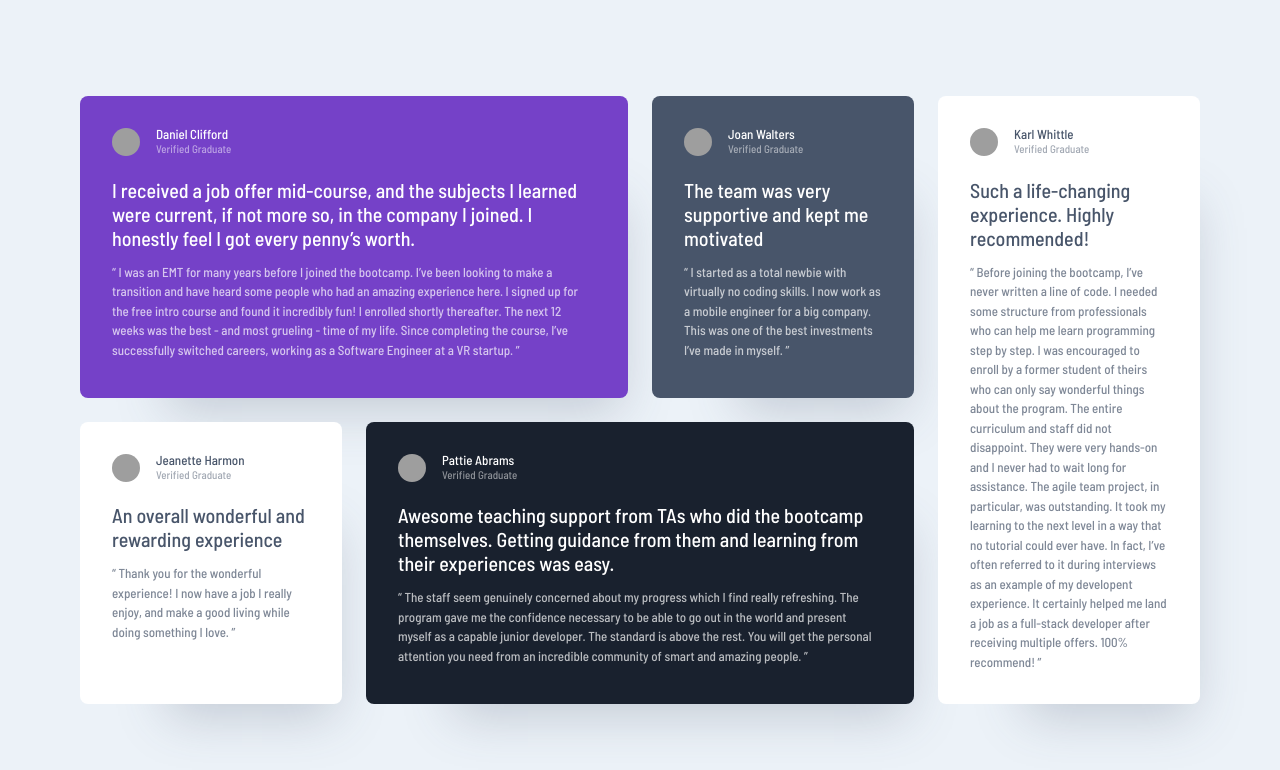
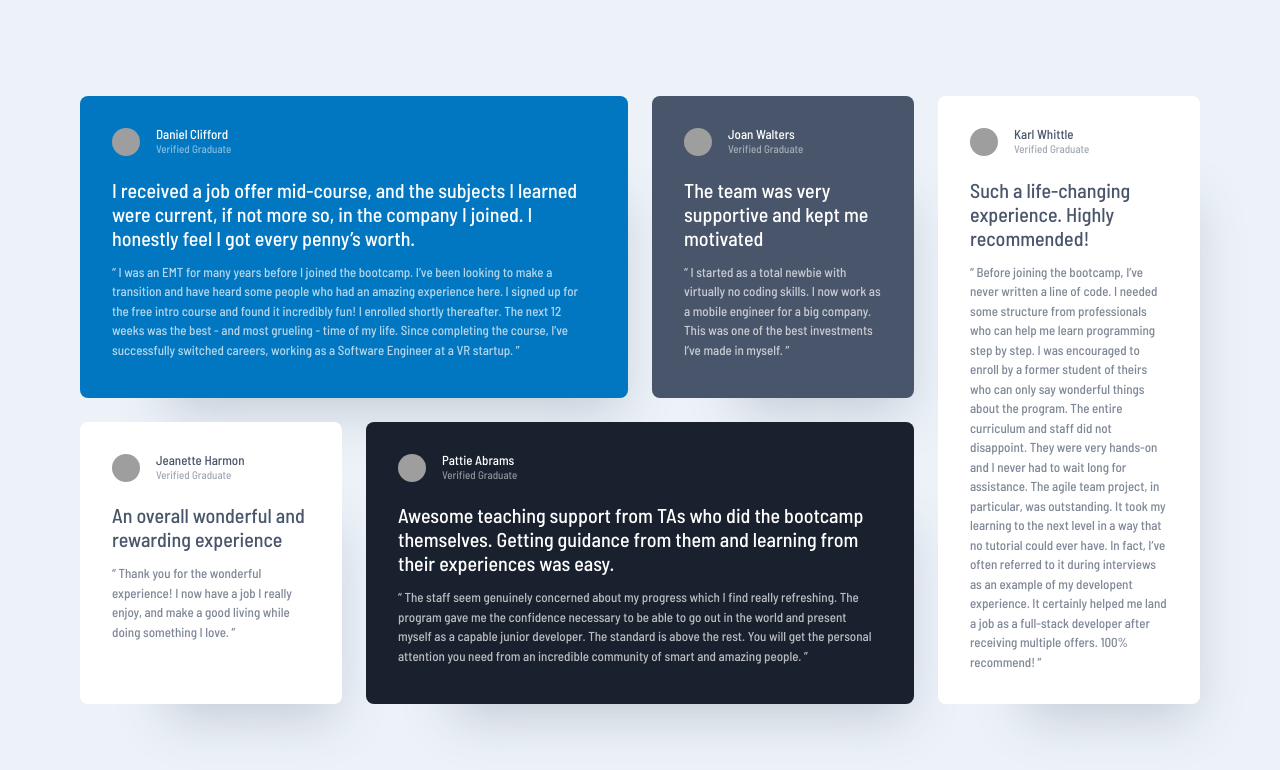
Before and after one commit to Mike-Pryor/css-grid, a plain HTML site: page index.html in a window 1280 px wide. Drawn offline with Linux system fonts and the light colour scheme; grey boxes are pictures that could not be loaded.

Commit message:
purple to blue
Changed Primary grid component bg color.

```diff
--- a/style.css
+++ b/style.css
@@ -1,5 +1,5 @@
 :root {
-    --clr-primary-400: 263 55% 52%;
+    --clr-primary-400: 203 99% 38%;
     --clr-secondary-400: 217 19% 35%;
     --clr-secondary-500: 219 29% 14%;
     --clr-neutral-100: 0 0% 100%;
```
